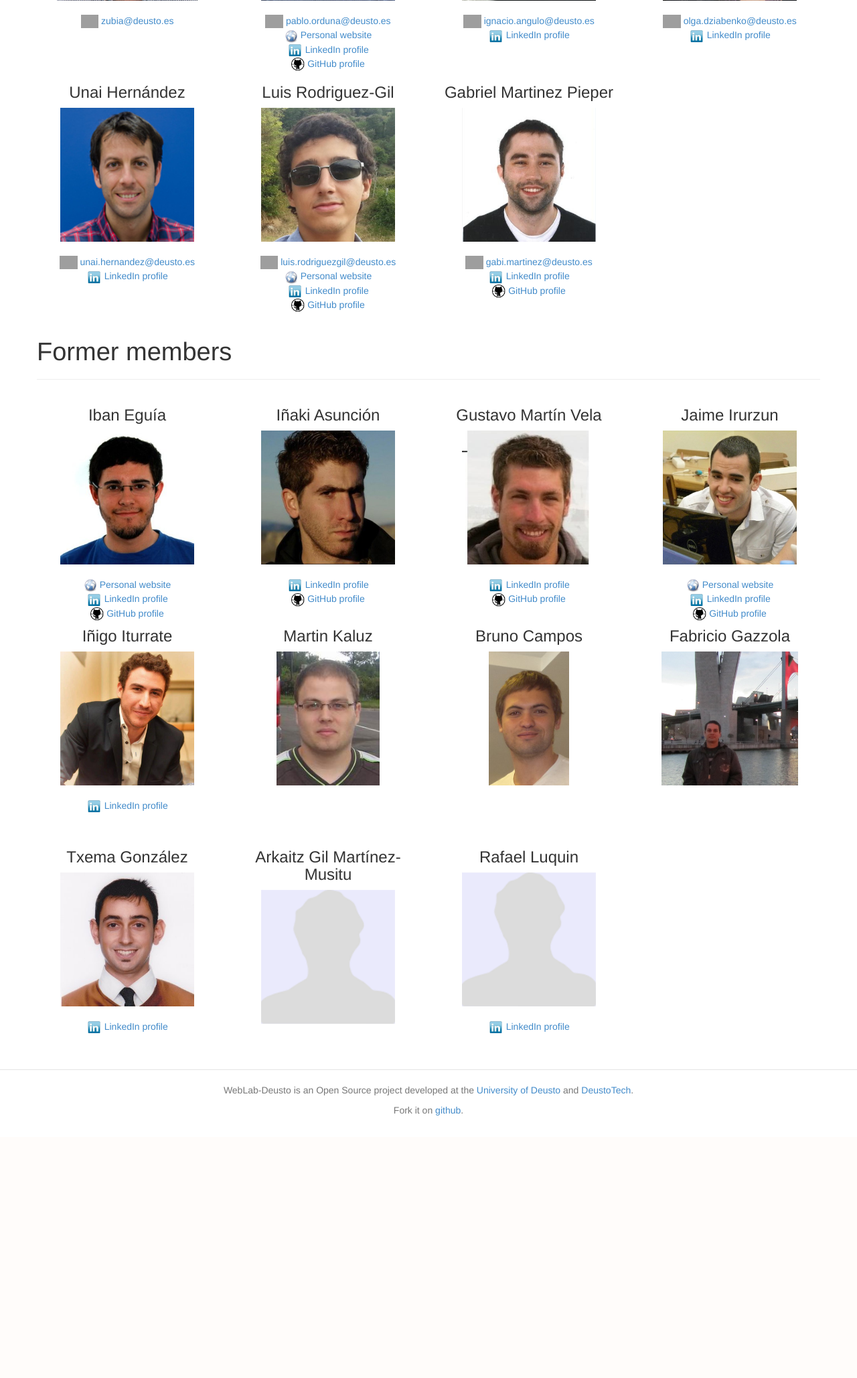
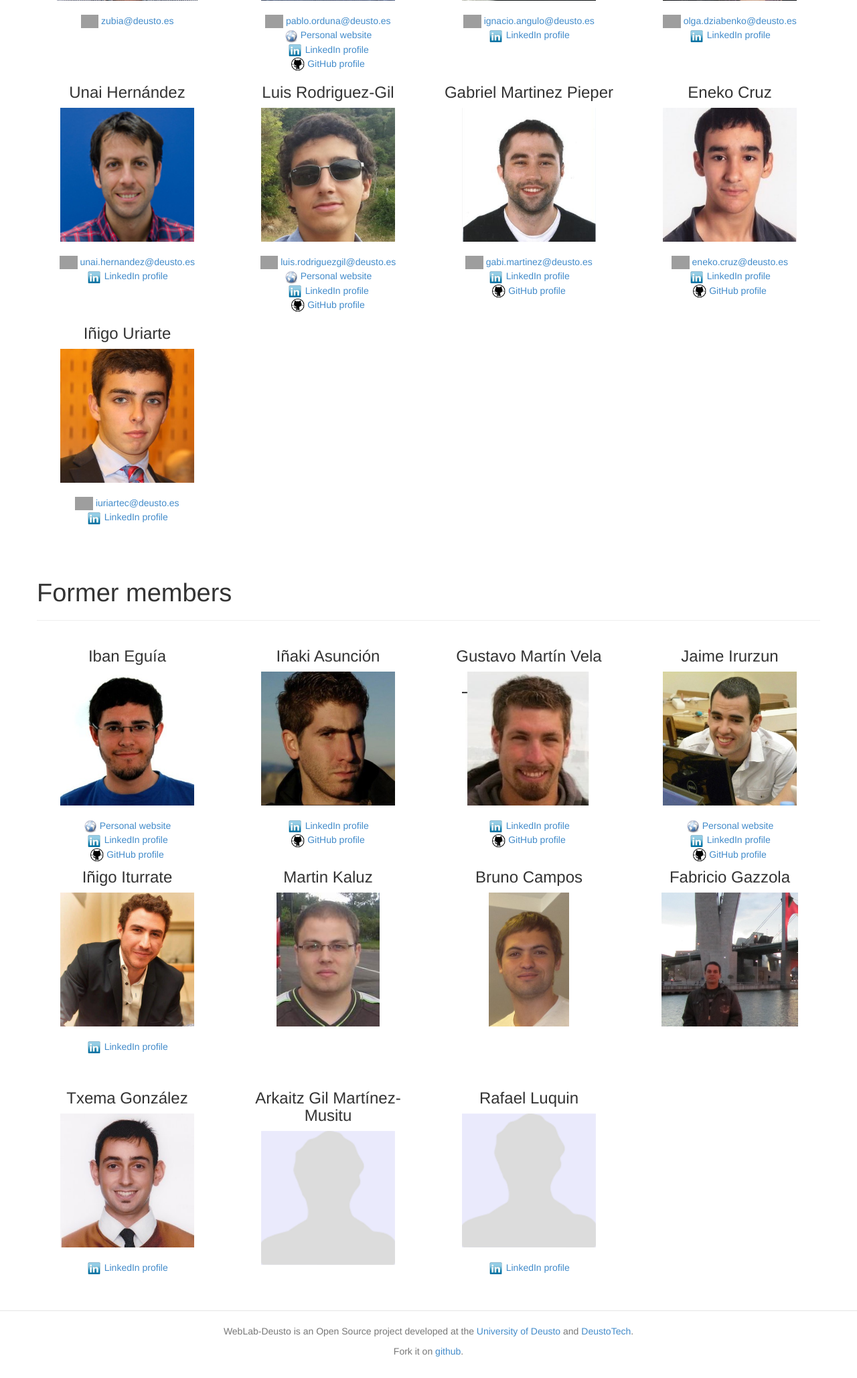
Before and after one commit to weblabdeusto/website, a Python web app: template templates/members.html in a window 1280 px wide. Shown: the part 447-2505 px from the top of the page at 67% size. Before the commit the page ends 2113 px from the top, so only its background shows below. Run offline with Jinja, Linux system fonts and the light colour scheme; the template is opened without the code that fills it, so the values that code supplies are empty; grey boxes are pictures that could not be loaded.

Commit message:
Add ecruz and iuriarte

```diff
--- a/templates/members.html
+++ b/templates/members.html
@@ -73,6 +73,21 @@
             <img height="20px" src="assets/img/mail-icon.png"> <span class="deustomail">gabi.martinez</span> <span class="mydomain">[at] deusto.es</span><br/>
             <img height="20px" src="assets/img/linkedin-icon.png"> <a href="http://es.linkedin.com/pub/gabriel-martínez-pieper/a2/a38/a1a/en">LinkedIn profile</a><br/>
             <img height="20px" src="assets/img/github-icon.png"> <a href="https://github.com/gabimart">GitHub profile</a><br/>
+        </div>
+        <div class="col-lg-3 member">
+            <h3>Eneko Cruz</h3>
+            <img height="200px" src="assets/img/members/ecruz.png"/>
+            <br/><br/>
+            <img height="20px" src="assets/img/mail-icon.png"> <span class="deustomail">eneko.cruz</span> <span class="mydomain">[at] opendeusto.es</span><br/>
+            <img height="20px" src="assets/img/linkedin-icon.png"> <a href="http://es.linkedin.com/pub/eneko-cruz/b6/202/635">LinkedIn profile</a><br/>
+            <img height="20px" src="assets/img/github-icon.png"> <a href="https://github.com/cruzeneko">GitHub profile</a><br/>
+        </div>
+        <div class="col-lg-3 member">
+            <h3>Iñigo Uriarte</h3>
+            <img height="200px" src="assets/img/members/iuriarte.png"/>
+            <br/><br/>
+            <img height="20px" src="assets/img/mail-icon.png"> <span class="deustomail">iuriartec</span> <span class="mydomain">[at] opendeusto.es</span><br/>
+            <img height="20px" src="assets/img/linkedin-icon.png"> <a href="http://es.linkedin.com/pub/iñigo-uriarte/ba/740/79a ">LinkedIn profile</a><br/>
         </div>
     </div>
 
```
Also changed, not shown: output/assets/img/members/ecruz.png (added), output/assets/img/members/iuriarte.png (added).
